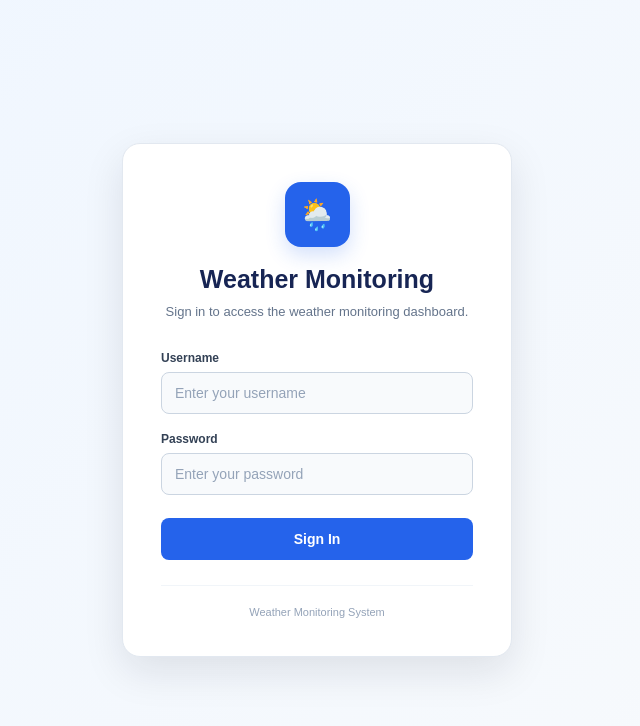
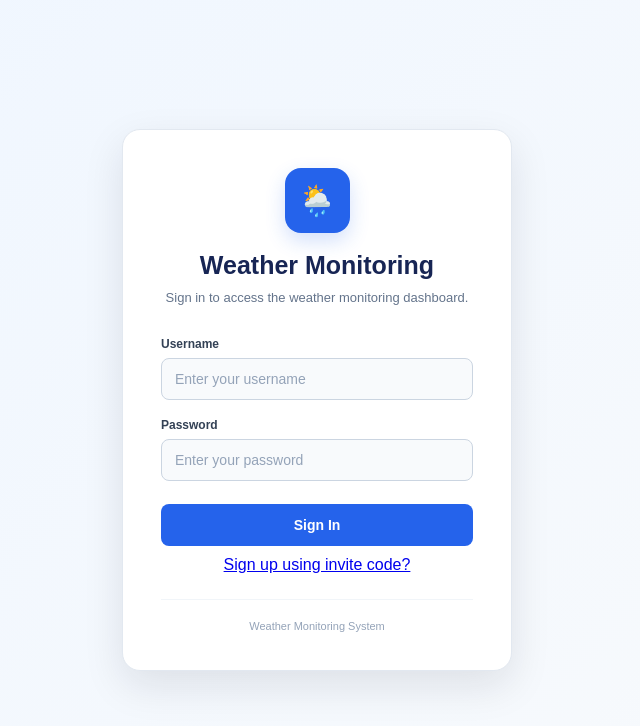
Before and after one commit to Paulshapwala/Sensecap-dashboard, a Django app: page /login/ in a window 1280 px wide. Shown: the top 726 px of the page, without its empty margins (323-963 px from the left). Run offline with Django 5.2, Linux system fonts and the light colour scheme; parts of the project's set-up code (start-up, migrations or seed data) failed here and were passed over.

Commit message:
added signup button

```diff
--- a/templates/accounts/login.html
+++ b/templates/accounts/login.html
@@ -352,6 +352,10 @@
 
             </form>
 
+            <div link style="margin-top: 10px; text-align: center;">
+                <a href="{% url 'signup' %}">Sign up using invite code?</a>
+            </div>
+
 
             <div class="login-footer">
                 Weather Monitoring System
```
